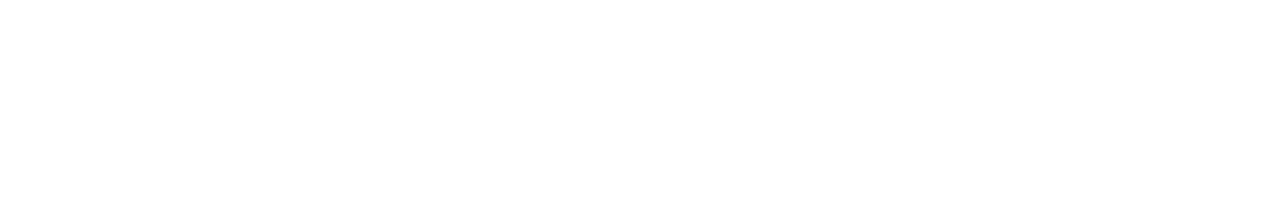
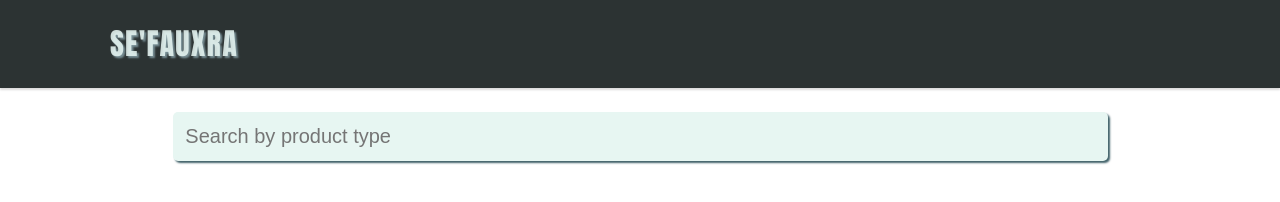
Before and after one commit to ashleylho/Se-Fauxra, a website: page index.html in a window 1280 px wide. Drawn offline with Linux system fonts and the light colour scheme.

Commit message:
created and styled form for search bar #1

```diff
--- a/css/layout.css
+++ b/css/layout.css
@@ -0,0 +1,20 @@
+.hidden {
+  display: none;
+}
+
+.container {
+  margin: 0 auto;
+  max-width: 1100px;
+}
+
+.row {
+  display: flex;
+}
+
+main .row {
+  margin: 1.5rem 0;
+}
+
+.column-full {
+  width: 100%;
+}
--- a/css/styles.css
+++ b/css/styles.css
@@ -0,0 +1,33 @@
+header {
+  background: #2c3333;
+  box-shadow: 0 2px 2px rgba(0, 0, 0, 0.14);
+  border-radius: 0;
+}
+
+h1 {
+  font-family: Anton, sans-serif;
+  font-style: normal;
+  font-weight: 400;
+  font-size: 30px;
+  line-height: 48px;
+  color: rgba(231, 246, 242, 0.87);
+  text-shadow: 2px 2px 2px #788f95;
+  letter-spacing: 0.08rem;
+  margin-left: 1.25rem;
+}
+
+main {
+  font-family: Roboto, sans-serif;
+}
+
+.search {
+  background: #e7f6f2;
+  box-shadow: 2px 2px 2px #42626a;
+  border-radius: 5px;
+  padding: 0.8rem;
+  width: 85%;
+  margin: 0 auto;
+  display: block;
+  font-size: 1.25rem;
+  border: none;
+}
--- a/index.html
+++ b/index.html
@@ -8,13 +8,34 @@
   <link rel="stylesheet" href="css/reset.css">
   <link rel="stylesheet" href="css/layout.css">
   <link rel="stylesheet" href="css/styles.css">
+  <link rel="preconnect" href="https://fonts.googleapis.com">
+  <link rel="preconnect" href="https://fonts.gstatic.com" crossorigin>
+  <link href="https://fonts.googleapis.com/css2?family=Anton&family=Roboto:wght@100;300;400;500;700&display=swap"
+    rel="stylesheet">
 </head>
 <body>
   <header>
+    <div class="container">
+      <div class="row">
+        <div class="column-full">
+          <h1>SE'FAUXRA</h1>
+        </div>
+      </div>
+    </div>
   </header>
   <main>
+    <div class="container">
+      <div class="row">
+        <div class="column-full">
+          <form>
+            <input type="search" class="search" id="search" placeholder="Search by product type">
+          </form>
+        </div>
+      </div>
+    </div>
   </main>
   <script src="js/data.js"></script>
   <script src="js/main.js"></script>
+  <script src="https://kit.fontawesome.com/adae7cc18f.js" crossorigin="anonymous"></script>
 </body>
 </html>
```
